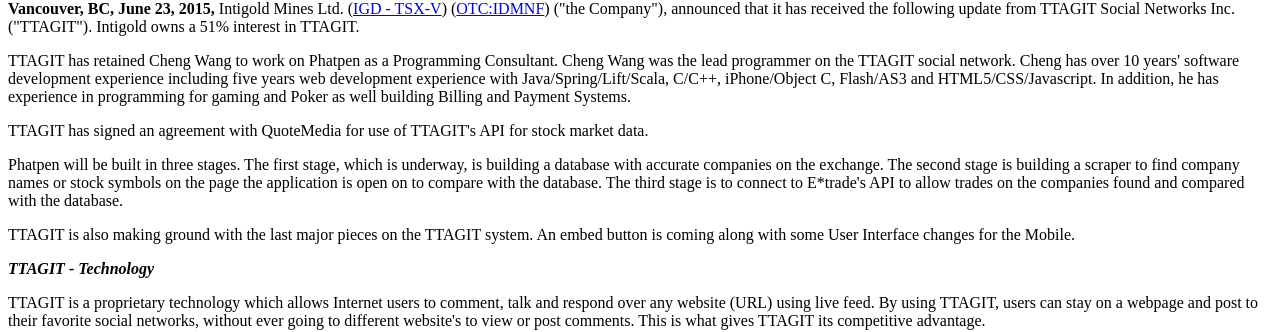
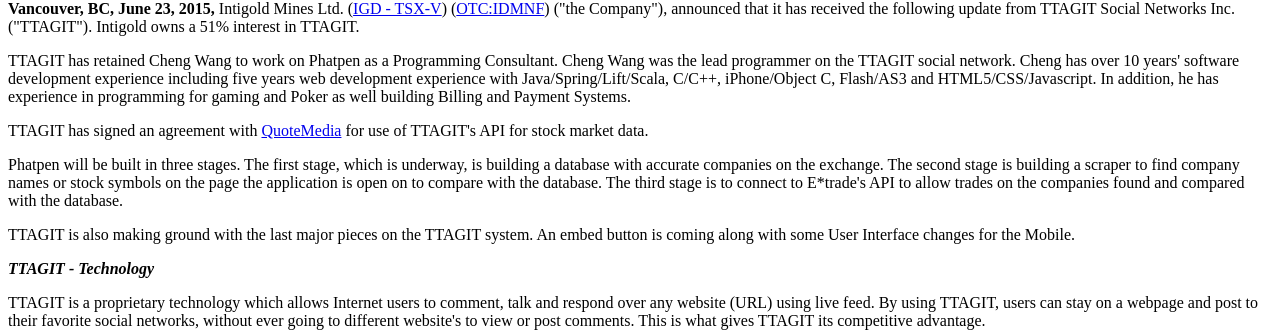
Before and after one commit to Intigold/news, a Jekyll site: the page built from _posts/2015-06-23-intigold-mines-ltd-TTAGIT-Update.html, in a window 1280 px wide. Shown: the part 848-1180 px from the top of the page. Built offline with Jekyll 4.4.1, drawn with Linux system fonts in a browser that asks for light colours; nearby versions of some CDN libraries; part of the change alters nothing that is shown.

```diff
--- a/_posts/2015-06-23-intigold-mines-ltd-TTAGIT-Update.html
+++ b/_posts/2015-06-23-intigold-mines-ltd-TTAGIT-Update.html
@@ -41,7 +41,7 @@ June 23, 2015</p>
 
 <p>TTAGIT has retained Cheng Wang to work on Phatpen as a Programming Consultant. Cheng Wang was the lead programmer on the TTAGIT social network. Cheng has over 10 years' software development experience including five years web development experience with Java/Spring/Lift/Scala, C/C++, iPhone/Object C, Flash/AS3 and HTML5/CSS/Javascript. In addition, he has experience in programming for gaming and Poker as well building Billing and Payment Systems.</p>
 
-<p>TTAGIT has signed an agreement with QuoteMedia for use of TTAGIT's API for stock market data.</p>
+<p>TTAGIT has signed an agreement with <a href="http://www.quotemedia.com/">QuoteMedia</a> for use of TTAGIT's API for stock market data.</p>
 
 <p>Phatpen will be built in three stages. The first stage, which is underway, is building a database with accurate companies on the exchange. The second stage is building a scraper to find company names or stock symbols on the page the application is open on to compare with the database. The third stage is to connect to E*trade's API to allow trades on the companies found and compared with the database.</p>
 
```
